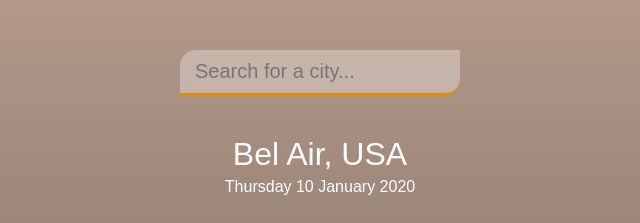
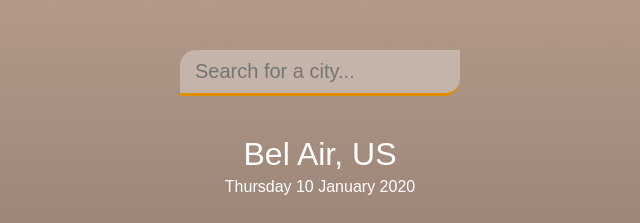
Before and after one commit to jmeegan2/Weather-Website, a website: page index.html in a window 1280 px wide. Shown: the top 223 px of the page, 320-960 px from the left. Drawn offline with Linux system fonts and the light colour scheme.

Commit message:
package.json file added

```diff
--- a/index.html
+++ b/index.html
@@ -15,7 +15,7 @@
       </header>
       <main>
         <section class="location">
-          <div class="city">Bel Air, USA</div>
+          <div class="city">Bel Air, US</div>
           <div class="date">Thursday 10 January 2020</div>
         </section>
         <div class="current">
```
Also changed, not shown: package.json (added, +19 -0 lines).
